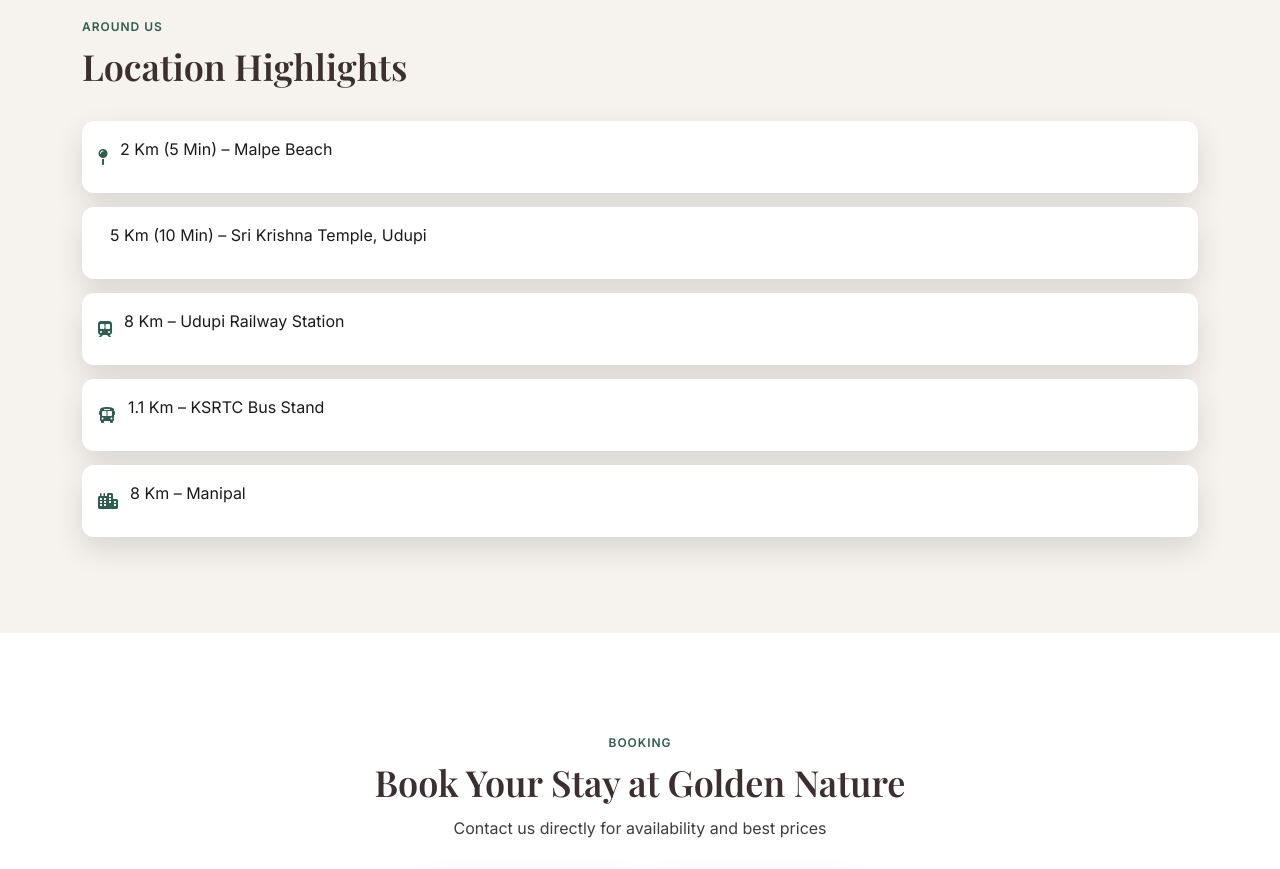
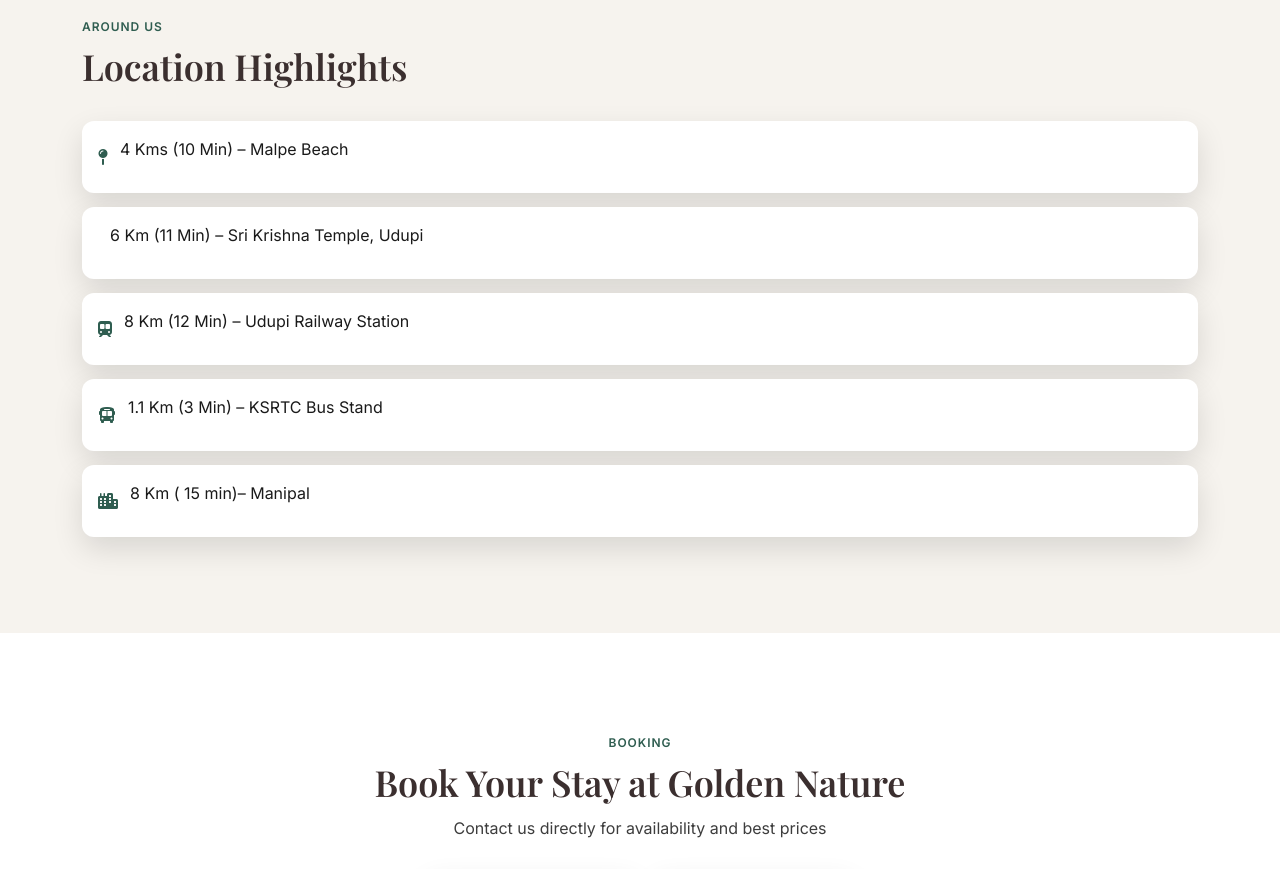
Before and after one commit to naveeth19/goldennaturehomestay, a plain HTML site: page index.html in a window 1280 px wide. Shown: the part 2080-2949 px from the top of the page. Drawn offline with nearby package versions, Linux system fonts and the light colour scheme.

Commit message:
Update index.html

```diff
--- a/index.html
+++ b/index.html
@@ -158,23 +158,23 @@
         <div class="location-list">
           <div class="location-item" data-animate="slide">
             <i class="fa-solid fa-map-pin"></i>
-            <p>2 Km (5 Min) – Malpe Beach</p>
+            <p>4 Kms (10 Min) – Malpe Beach</p>
           </div>
           <div class="location-item" data-animate="slide">
             <i class="fa-solid fa-temple-hindu"></i>
-            <p>5 Km (10 Min) – Sri Krishna Temple, Udupi</p>
+            <p>6 Km (11 Min) – Sri Krishna Temple, Udupi</p>
           </div>
           <div class="location-item" data-animate="slide">
             <i class="fa-solid fa-train-subway"></i>
-            <p>8 Km – Udupi Railway Station</p>
+            <p>8 Km (12 Min) – Udupi Railway Station</p>
           </div>
           <div class="location-item" data-animate="slide">
             <i class="fa-solid fa-bus"></i>
-            <p>1.1 Km – KSRTC Bus Stand</p>
+            <p>1.1 Km (3 Min) – KSRTC Bus Stand</p>
           </div>
           <div class="location-item" data-animate="slide">
             <i class="fa-solid fa-city"></i>
-            <p>8 Km – Manipal</p>
+            <p>8 Km ( 15 min)– Manipal</p>
           </div>
         </div>
       </div>
@@ -188,8 +188,8 @@
           <p class="contact-subtext">Contact us directly for availability and best prices</p>
         </div>
         <div class="contact-actions" data-animate="fade">
-          <a href="#" id="whatsappBtn" class="btn btn-contact whatsapp"><i class="fa-brands fa-whatsapp"></i> Chat on WhatsApp</a>
-          <a href="#" id="callBtn" class="btn btn-contact call"><i class="fa-solid fa-phone"></i> Call Now</a>
+          <a href="https://wa.me/919902933877" id="whatsappBtn" class="btn btn-contact whatsapp"><i class="fa-brands fa-whatsapp"></i> Chat on WhatsApp</a>
+          <a href="href="tel:9902933877"" id="callBtn" class="btn btn-contact call"><i class="fa-solid fa-phone"></i> Call Now</a>
         </div>
       </div>
     </section>
```
